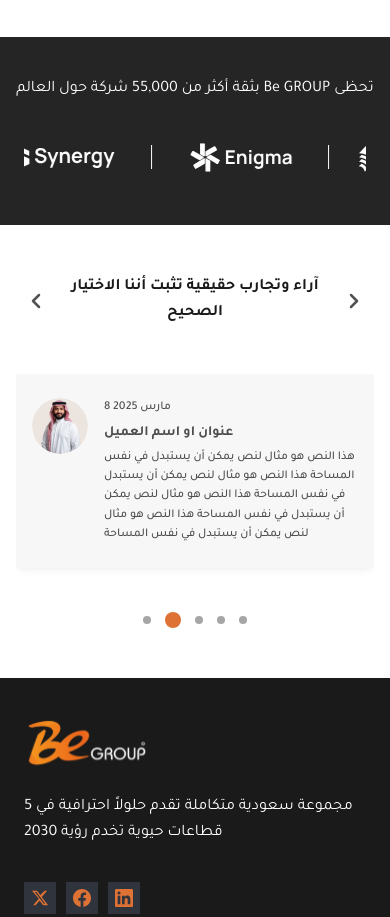
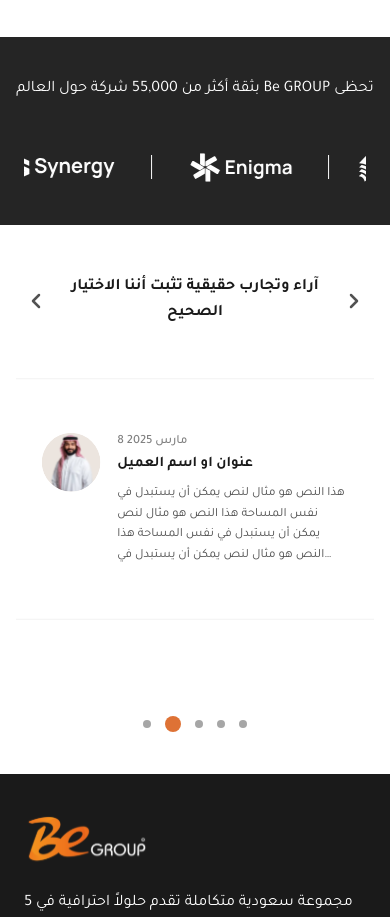
Before and after one commit to AhmedAdel700/be-group-main, a Next.js app: page /en/sectors/0 in a window 390 px wide. Shown: the part 5940-6857 px from the top of the page. Built offline with nearby package versions, Linux system fonts and the light colour scheme.

Commit message:
added new styles

```diff
--- a/components/about/AboutSection.tsx
+++ b/components/about/AboutSection.tsx
@@ -11,7 +11,7 @@ export default function AboutSection() {
     <section className="bg-main-white">
       <div className="section-container flex flex-col gap-10">
         {/* TEXT */}
-        <div className="flex flex-col gap-2 w-full lg:max-w-287.5">
+        <div className="flex flex-col gap-2 w-full">
           <h2 className="text-primary font-bold text-lg leading-[160%] text-start">
             من نحن
           </h2>
--- a/components/contact-us-section/ContactUsSection.tsx
+++ b/components/contact-us-section/ContactUsSection.tsx
@@ -139,7 +139,7 @@ export default function ContactUsSection() {
   return (
     <section className="container mx-auto px-4 sm:px-6 xl:px-12 bg-main-white pt-10 mb-6 lg:mb-10">
       <div className="flex flex-col lg:flex-row justify-between gap-10 lg:gap-14">
-        <aside className="flex items-start flex-col gap-8 border-b lg:border-b-0 lg:border-e border-[#D1D1D1] w-full lg:w-[30%] xl:w-[25%] pb-10 lg:pb-0 lg:pe-10">
+        <aside className="flex items-start flex-col gap-8 border-b lg:border-b-0 lg:border-e border-[#d1d1d16c] w-full lg:w-[30%] xl:w-[25%] pb-10 lg:pb-0 lg:pe-10">
           <h4 className="text-xl text-primary font-semibold tracking-[-2%]">
             يمكنك تتبع اخبارنا من هنا...{" "}
           </h4>
--- a/components/our-locations/OurLocations.tsx
+++ b/components/our-locations/OurLocations.tsx
@@ -46,7 +46,7 @@ const LOCATIONS = [
 
 // eslint-disable-next-line @typescript-eslint/no-explicit-any
 const LocationCard = ({ loc, locale }: { loc: any; locale: string }) => (
-    <div className="border-[#E5E5E5] border-[0.8px] rounded-3xl lg:rounded-[40px] bg-main-white flex flex-col sm:flex-row overflow-hidden h-full min-h-auto lg:min-h-92.5">
+    <div className="border-[#e5e5e586] border-[0.8px] rounded-3xl lg:rounded-[40px] bg-main-white flex flex-col sm:flex-row overflow-hidden h-full min-h-auto lg:min-h-92.5">
         {/* Image Content */}
         <div className="w-full sm:w-[30%] relative h-48 sm:h-auto sm:min-h-full shrink-0">
             <Image
--- a/components/our-story/OurStory.tsx
+++ b/components/our-story/OurStory.tsx
@@ -49,8 +49,8 @@ export default function OurStory() {
               className="bg-main-white border border-[#ECECEC] shadow-[0px_2px_16px_2px_rgba(0,0,0,0.06)] rounded-lg py-10 px-6 flex flex-col text-start"
             >
               <div className="w-full flex justify-start mb-4">
-                <div className="w-8 h-8 bg-primary rounded-lg flex items-center justify-center text-main-white shrink-0">
-                  <BookOpenText size={18} strokeWidth={2} />
+                <div className="w-12 h-12 bg-primary rounded-lg flex items-center justify-center text-main-white shrink-0">
+                  <BookOpenText size={24} strokeWidth={2} />
                 </div>
               </div>
               <h3 className="text-base font-bold text-main-black mb-2 leading-6">
--- a/components/pages-hero/PagesHero.tsx
+++ b/components/pages-hero/PagesHero.tsx
@@ -43,7 +43,7 @@ export default function PagesHero({ page = "sector" }: PagesHeroProps) {
   const content = heroContent[page] || heroContent.sector;
 
   return (
-    <section className="relative w-full md:min-h-100 xl:h-[75vh] overflow-hidden">
+    <section className="relative w-full md:min-h-100 xl:h-[65vh] overflow-hidden">
       {/* Background Image */}
       <Image
         src={heroImg}
--- a/components/previous-projects/PreviousProjects.tsx
+++ b/components/previous-projects/PreviousProjects.tsx
@@ -247,7 +247,7 @@ export default function PreviousProjects() {
       </div>
 
       {/* ── Filter Tabs ── */}
-      <div className="relative mb-11 md:mb-14">
+      <div className="relative mb-10">
         <div
           className="flex flex-nowrap md:flex-wrap items-center justify-start gap-3 md:gap-4 p-2 bg-bg-filter rounded-[40px] overflow-x-auto no-scrollbar scroll-smooth"
           style={{
@@ -348,7 +348,7 @@ export default function PreviousProjects() {
                         layout: SMOOTH,
                       }}
                       className={cn(
-                        "relative h-full rounded-3xl overflow-hidden cursor-pointer group min-w-30 xl:min-w-50 2xl:min-w-55",
+                        "relative h-full rounded-3xl overflow-hidden cursor-pointer group min-w-30 xl:min-w-50 2xl:min-w-65",
                         isExpanded ? "z-10" : "z-0",
                       )}
                     >
--- a/components/reviews/Reviews.tsx
+++ b/components/reviews/Reviews.tsx
@@ -99,10 +99,10 @@ export default function Reviews() {
         </div>
 
         {/* Swiper Carousel */}
-        <div className="relative w-full">
+        <div className="relative w-full min-h-[350px]">
           <Swiper
             modules={[Navigation, Pagination, Autoplay]}
-            spaceBetween={24}
+            spaceBetween={50}
             slidesPerView={1}
             centeredSlides={true}
             loop={true}
@@ -116,56 +116,63 @@ export default function Reviews() {
             }}
             pagination={{
               clickable: true,
+              el: ".reviews-pagination",
             }}
             breakpoints={{
               640: {
                 slidesPerView: 1.2,
-                spaceBetween: 16,
+                spaceBetween: 32,
               },
               768: {
                 slidesPerView: 1.5,
-                spaceBetween: 20,
+                spaceBetween: 40,
               },
               1024: {
                 slidesPerView: 2,
-                spaceBetween: 24,
+                spaceBetween: 48,
               },
             }}
             className="reviews-swiper"
           >
             {REVIEWS.map((review) => (
               <SwiperSlide key={review.id} className="h-auto">
-                <div className="bg-bg-filter rounded-lg px-4 md:px-6 py-6 md:py-8 h-full xl:h-62.5 flex flex-col justify-start shadow-[0_0_10px_0_rgba(0,0,0,0.1)]">
-                  <div className="flex items-start gap-4 md:gap-6">
-                    <Image
-                      src={review.image}
-                      alt={review.name}
-                      className="w-14 h-14 md:w-24 md:h-24 rounded-full object-cover shrink-0"
-                      width={96}
-                      height={96}
-                    />
-                    <div className="flex items-start gap-3 md:gap-6">
+                {({ isActive }) => (
+                  <div
+                    className={`rounded-lg px-8 transition-all duration-500 w-full flex flex-col justify-center
+                      ${isActive
+                        ? "bg-main-white h-[230px] scale-105 z-10 border border-black/5"
+                        : "bg-bg-filter h-[210px] scale-100 opacity-50 border border-black/5"
+                      }`}
+                  >
+                    <div className="flex items-start gap-4">
+                      <Image
+                        src={review.image}
+                        alt={review.name}
+                        className="w-14 h-14 md:w-16 md:h-16 rounded-full object-cover shrink-0"
+                        width={64}
+                        height={64}
+                      />
                       <div className="flex flex-col">
-                        <p className="text-font-body leading-[160%] text-xs md:text-base font-medium mb-1 md:mb-3">
+                        <p className="text-labels text-xs font-medium mb-1">
                           {review.date}
                         </p>
-                        <h3 className="text-font-body leading-[160%] text-sm md:text-lg font-bold mb-1 md:mb-2">
+                        <h3 className="text-main-black text-sm md:text-base font-bold mb-2">
                           {review.name}
                         </h3>
-
-                        <p className="text-font-body leading-[160%] text-xs md:text-base font-medium">
+                        <p className="text-font-body text-xs md:text-sm leading-relaxed line-clamp-4">
                           {review.text}
                         </p>
                       </div>
                     </div>
                   </div>
-                </div>
+                )}
               </SwiperSlide>
             ))}
           </Swiper>
+        </div>
 
-          {/* Fallback Mobile Navigation disabled */}
-        </div>
+        {/* External Pagination */}
+        <div className="reviews-pagination flex justify-center -my-2" />
       </div>
     </section>
   );
--- a/components/sectors/Sectores.tsx
+++ b/components/sectors/Sectores.tsx
@@ -57,7 +57,7 @@ function SectorCard({ sector, index }: { sector: typeof sector1; index: number }
 export default function Sectores() {
   return (
     <section className="bg-sectors-bg">
-      <div className="section-container flex flex-col gap-10">
+      <div className="section-container flex flex-col gap-2">
         {/* Header */}
         <div className="flex flex-col md:flex-row justify-between items-start md:items-center gap-6 mb-8 md:mb-10 lg:px-4">
           <div className="flex flex-col gap-2 sm:gap-4">
--- a/components/stories/Stories.tsx
+++ b/components/stories/Stories.tsx
@@ -70,7 +70,7 @@ export default function Stories() {
     <section className="bg-main-white" dir={locale === "ar" ? "rtl" : "ltr"}>
       <div className="container mx-auto px-4 sm:px-6 xl:px-12">
         {/* Header */}
-        <div className="flex flex-col md:flex-row justify-between items-start md:items-end gap-6 mb-2 lg:mb-8 px-4">
+        <div className="flex flex-col md:flex-row justify-between items-start md:items-end gap-6 mb-2 px-4">
           {/* Titles */}
           <div className="w-full lg:max-w-120">
             <h4 className="text-primary text-lg font-bold leading-[160%] mb-3">
--- a/styles/globals.css
+++ b/styles/globals.css
@@ -216,33 +216,36 @@
   transition-timing-function: linear !important;
 }
 
-/* Reviews Swiper Pagination */
-.reviews-swiper {
-  padding-bottom: 60px !important;
+.reviews-swiper .swiper-wrapper {
+  align-items: center;
 }
 
-.reviews-swiper .swiper-pagination {
+.reviews-pagination {
   display: flex !important;
   justify-content: center;
   align-items: center;
   gap: 14px;
-  bottom: 0 !important;
 }
 
-.reviews-swiper .swiper-pagination-bullet {
+.reviews-pagination .swiper-pagination-bullet {
   background-color: var(--color-font-body, #4D4D4D) !important;
-  opacity: 0.5; /* Default opacity for inactive */
+  opacity: 0.5;
   width: 8px !important;
   height: 8px !important;
   margin: 0 !important;
   transition: all 0.3s ease;
 }
 
-.reviews-swiper .swiper-pagination-bullet-active {
+.reviews-pagination .swiper-pagination-bullet-active {
   background-color: var(--color-primary) !important;
   opacity: 1 !important;
   width: 16px !important;
   height: 16px !important;
+  border-radius: 100% !important;
+}
+
+.swiper-initialized {
+  padding: 10px 0 !important;
 }
 
 .highlight {
```
Also changed, not shown: components/hero/Hero.tsx (+4 -6 lines), components/our-journey/Journey.tsx (+9 -6 lines).
